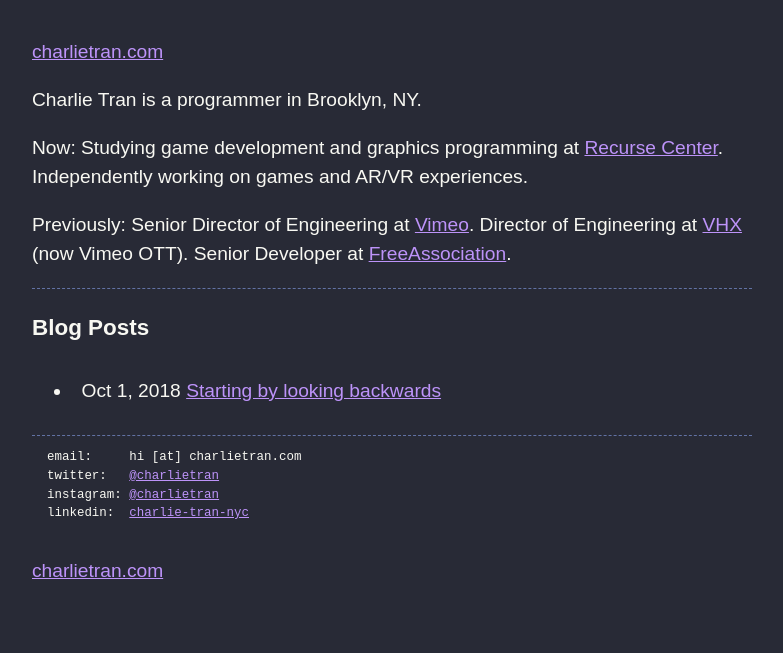
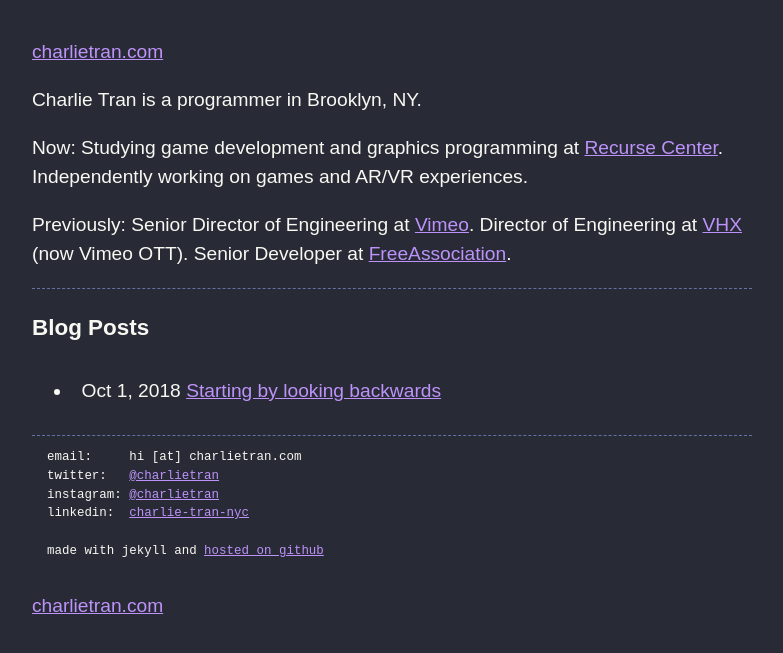
Before and after one commit to charlietran/charlietran.github.io, a Jekyll site: the page built from index.md, in a window 1280 px wide. Shown: the top 653 px of the page, without its empty margins (248-1031 px from the left). Built offline with Jekyll 4.4.1, drawn with Linux system fonts in a browser that asks for light colours; some web fonts are replaced.

Commit message:
Add jekyll note to footer

```diff
--- a/_includes/footer.html
+++ b/_includes/footer.html
@@ -4,9 +4,9 @@
   twitter:   <a href="https://twitter.com/charlietran">@charlietran</a>
   instagram: <a href="https://instagram.com/charlietran/">@charlietran</a>
   linkedin:  <a href="https://www.linkedin.com/in/charlie-tran-nyc/">charlie-tran-nyc</a>
+
+  made with jekyll and <a href="https://github.com/charlietran/charlietran.github.io">hosted on github</a>
   </pre>
-  <ul>
-  </ul>
 </footer>
 
 <a href="/">charlietran.com</a>
```
